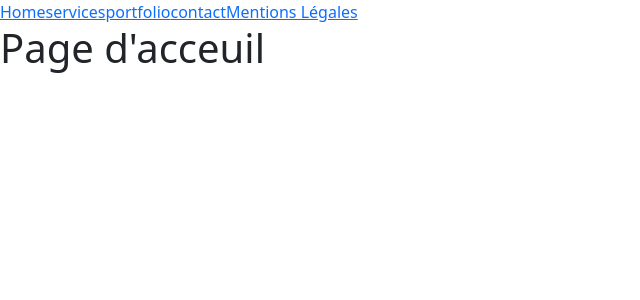
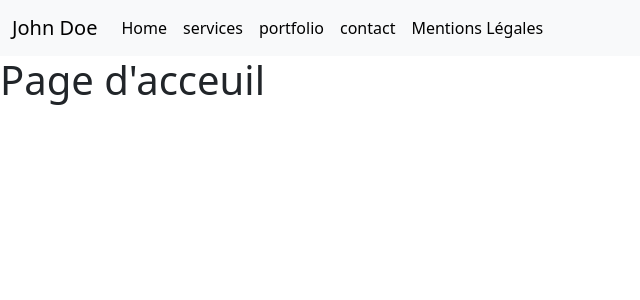
Before and after one commit to CL4P-TP-afk/Devoir_Creez_portfolio_React, a React (Vite) app in the folder app/: page / in a window 1280 px wide. Shown: the top 300 px of the page, without its empty margins (0-640 px from the left). Built offline with nearby package versions, Linux system fonts and the light colour scheme.

Commit message:
navbar de boostrap

```diff
--- a/app/src/components/Nav.jsx
+++ b/app/src/components/Nav.jsx
@@ -4,13 +4,33 @@ const Nav = () => {
     return (
         <>
             <header>
-                <nav>
-                    <Link to="/">Home</Link>
-                    <Link to="/services">services</Link>
-                    <Link to="/portfolio">portfolio</Link>
-                    <Link to="/contact">contact</Link>
-                    <Link to="/mentionslegales">Mentions Légales</Link>
-                </nav>
+            <nav class="navbar navbar-expand-lg bg-body-tertiary">
+                <div class="container-fluid">
+                    <span class="navbar-brand mb-0 h1" >John Doe</span>
+                    <button class="navbar-toggler" type="button" data-bs-toggle="collapse" data-bs-target="#navbarSupportedContent" aria-controls="navbarSupportedContent" aria-expanded="false" aria-label="Toggle navigation">
+                        <span class="navbar-toggler-icon"></span>
+                    </button>
+                    <div class="collapse navbar-collapse" id="navbarSupportedContent">
+                        <ul class="navbar-nav me-auto mb-2 mb-lg-0">
+                            <li class="nav-item">
+                                <Link to="/" class="nav-link active" aria-current="page">Home</Link>
+                            </li>
+                            <li class="nav-item">
+                                <Link to="/services" class="nav-link active" aria-current="page">services</Link>
+                            </li>
+                            <li class="nav-item">
+                                <Link to="/portfolio" class="nav-link active" aria-current="page">portfolio</Link>
+                            </li>
+                            <li class="nav-item">
+                                <Link to="/contact" class="nav-link active" aria-current="page">contact</Link>
+                            </li>
+                            <li class="nav-item">
+                                <Link to="/mentionslegales" class="nav-link active" aria-current="page">Mentions Légales</Link>
+                            </li>
+                        </ul>
+                    </div>
+                </div>
+            </nav>
             </header>
         </>
     )
```
